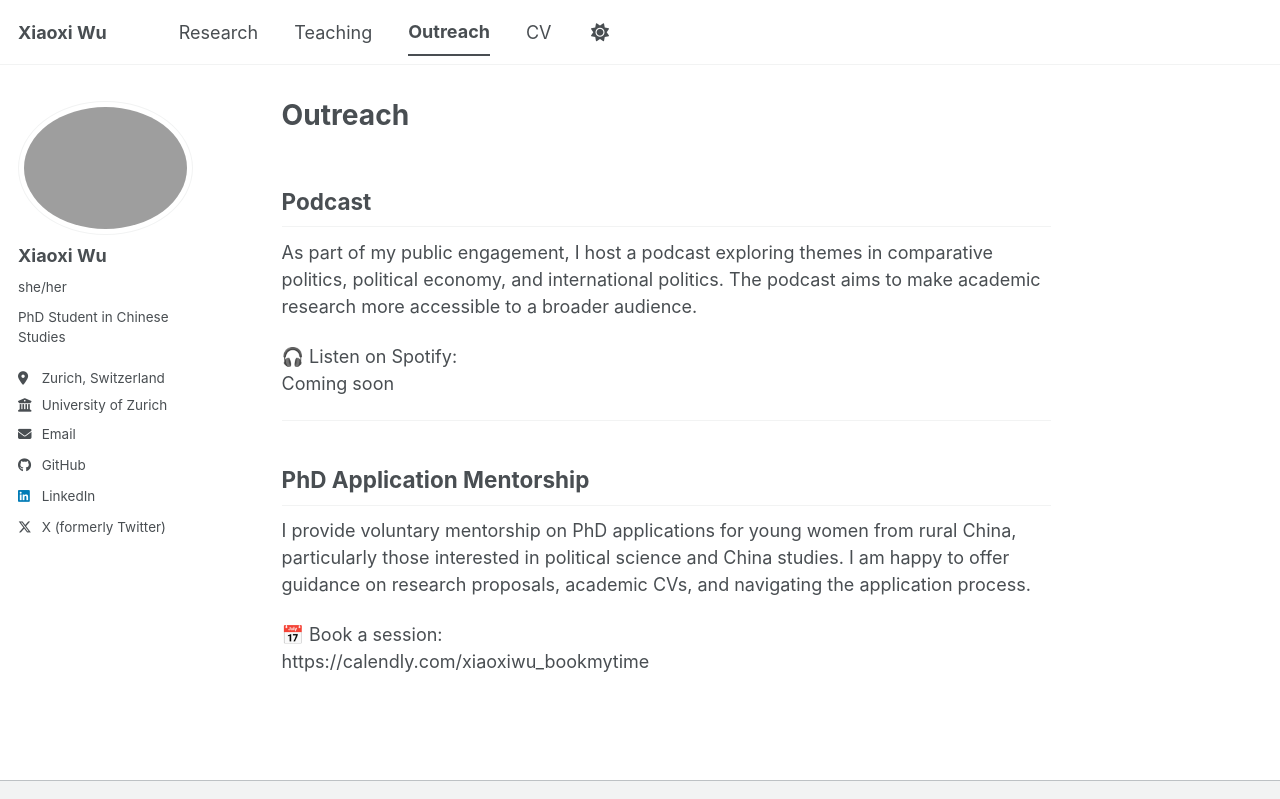
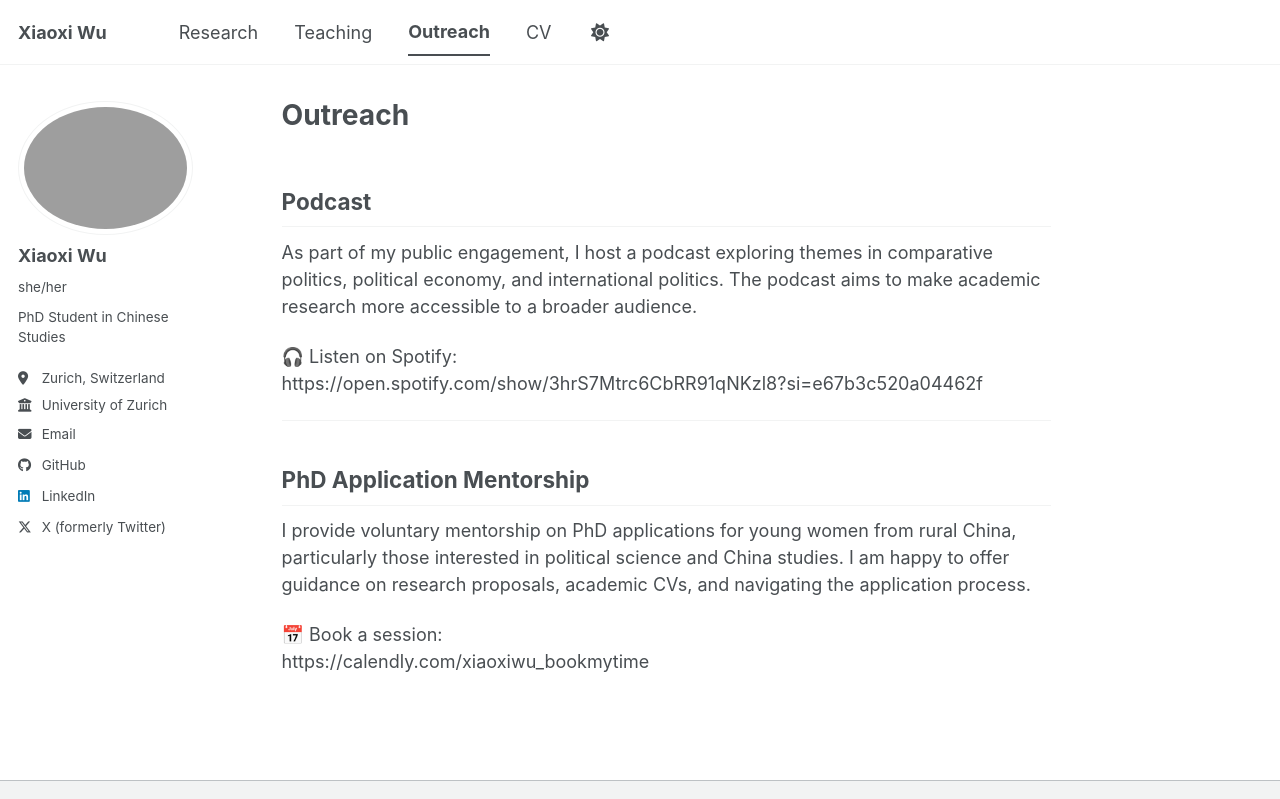
Before and after one commit to wuxiaoxi-xx/wuxiaoxi-xx.github.io, a Jekyll site: the page built from _pages/outreach.md, in a window 1280 px wide. Shown: the top 799 px of the page. Built offline with Jekyll 4.4.1, drawn with Linux system fonts in a browser that asks for light colours; a script bundle is joined from its source files by our own code; library files that are not in the unit come from our copies; grey boxes are pictures that could not be loaded.

Commit message:
Update outreach.md

```diff
--- a/_pages/outreach.md
+++ b/_pages/outreach.md
@@ -10,7 +10,7 @@ author_profile: true
 As part of my public engagement, I host a podcast exploring themes in comparative politics, political economy, and international politics. The podcast aims to make academic research more accessible to a broader audience.
 
 🎧 Listen on Spotify:
-Coming soon
+https://open.spotify.com/show/3hrS7Mtrc6CbRR91qNKzl8?si=e67b3c520a04462f
 
 ---
 
```
